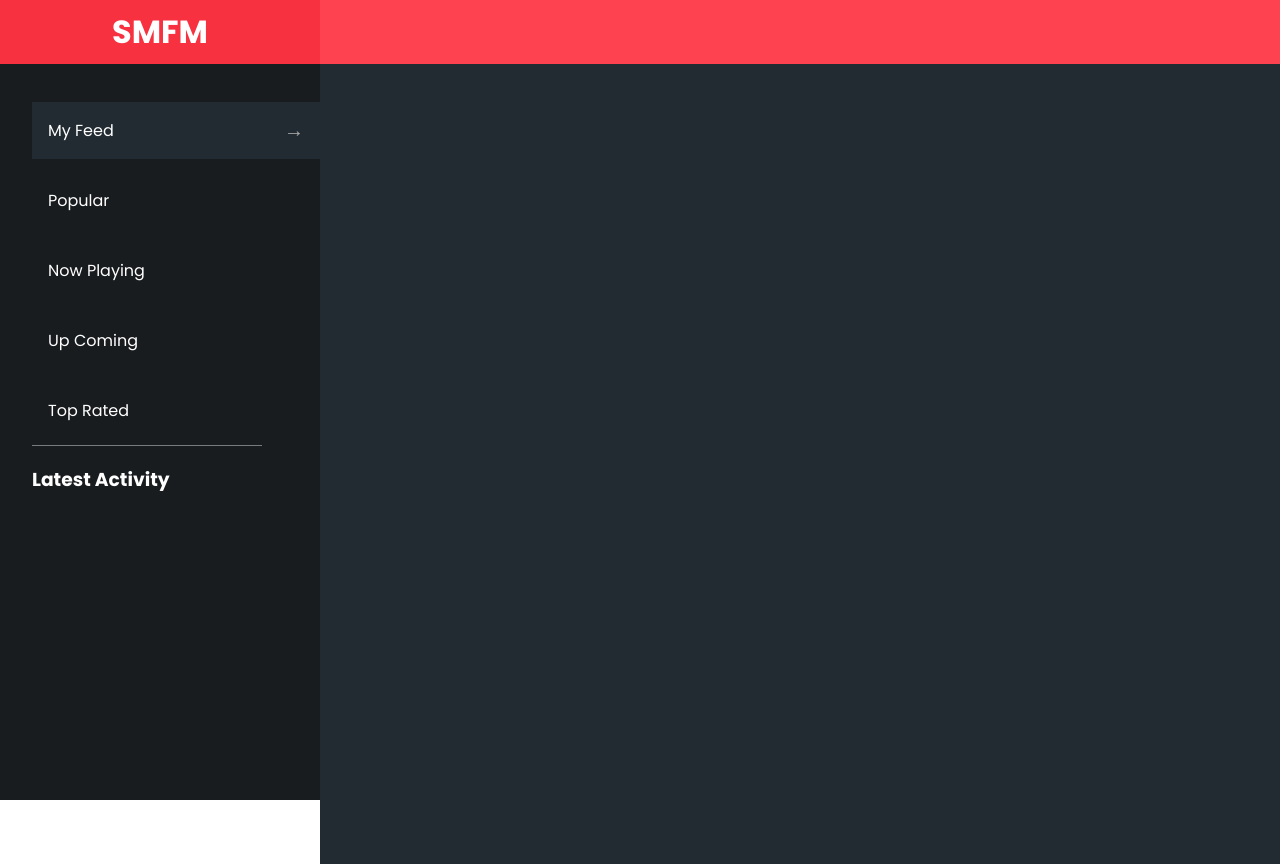
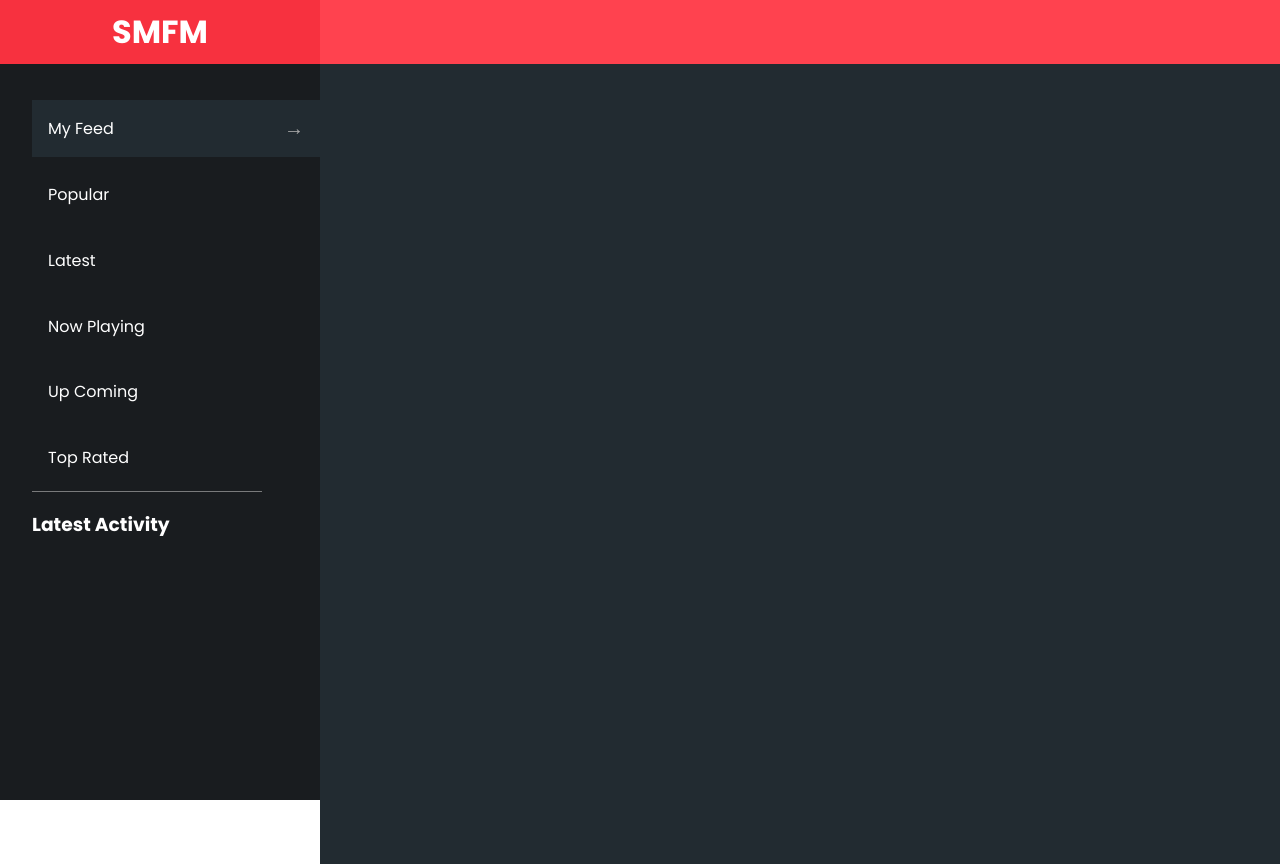
Before and after one commit to GypsyDangerous/MovieCave, a Next.js app: page / in a window 1280 px wide. Built offline with nearby package versions, Linux system fonts and the light colour scheme.

Commit message:
add latest link to sidebar

```diff
--- a/src/pages/_app.js
+++ b/src/pages/_app.js
@@ -89,6 +89,9 @@ function MyApp({ Component, pageProps, ...props }) {
 									<NavLink href="/popular" activeClassName="active-link">
 										<ListLink>Popular</ListLink>
 									</NavLink>
+									<NavLink href="/latest" activeClassName="active-link">
+										<ListLink>Latest</ListLink>
+									</NavLink>
 									<NavLink href="/now-playing" activeClassName="active-link">
 										<ListLink>Now Playing</ListLink>
 									</NavLink>
```
